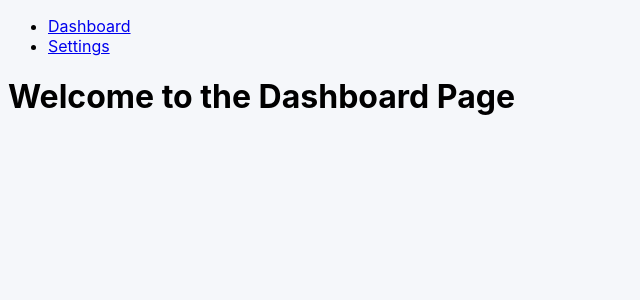
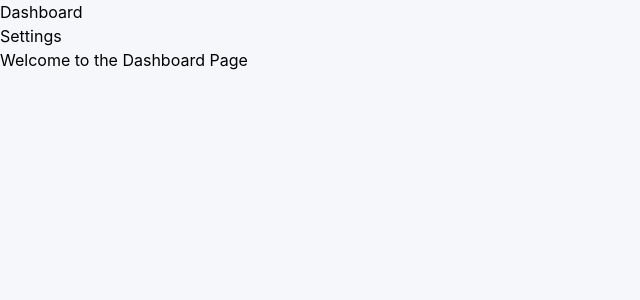
Before and after one commit to aditya-v22/financial-dashboard, a React (Vite) app: page / in a window 1280 px wide. Shown: the top 300 px of the page, without its empty margins (0-640 px from the left). Built offline with nearby package versions, Linux system fonts and the light colour scheme.

Commit message:
Initialize tailwind CSS and set color's design tokens

```diff
--- /dev/null
+++ b/postcss.config.js
@@ -0,0 +1,6 @@
+export default {
+  plugins: {
+    tailwindcss: {},
+    autoprefixer: {}
+  }
+};
--- a/src/App.tsx
+++ b/src/App.tsx
@@ -1,6 +1,13 @@
+import { useLayoutEffect } from "react";
 import { AppRoutes } from "./routes";
 
 function App() {
+  useLayoutEffect(() => {
+    const root = document.documentElement;
+    const vh = Math.max(root.clientHeight || 0, window.innerHeight || 0);
+    root.style.setProperty("--app-root-winh", `${vh}px`);
+  }, []);
+
   return <AppRoutes />;
 }
 
--- a/src/index.css
+++ b/src/index.css
@@ -1,3 +1,7 @@
+@tailwind base;
+@tailwind components;
+@tailwind utilities;
+
 :root {
   font-family: Inter, sans-serif;
   background-color: #f5f7fa;
--- /dev/null
+++ b/tailwind.config.js
@@ -0,0 +1,69 @@
+/** @type {import('tailwindcss').Config} */
+export default {
+  content: ["./src/**/*.{js,jsx,ts,tsx}"],
+  theme: {
+    extend: {
+      borderColor: {
+        primary: {
+          50: "#DFE5EE",
+          100: "#DFEAF2",
+          200: "#E6EFF5",
+          900: "#343C6A",
+        },
+        gray: {
+          50: "#F3F3F5",
+          100: "#F4F5F7",
+        },
+      },
+      textColor: {
+        light: "#FFFFFF",
+        primary: {
+          50: "#8BA3CB",
+          100: "#718EBF",
+          600: "#396AFF",
+          900: "#343C6A",
+        },
+        gray: {
+          200: "#B1B1B1",
+          950: "#232323",
+        },
+      },
+      backgroundColor: {
+        light: "#FFFFFF",
+        gray: {
+          50: "#F5F7FA",
+          100: "#F3F3F5",
+          200: "#EDF1F7",
+          600: "#9199AF",
+        },
+      },
+      colors: {
+        light: "#FFFFFF",
+        primary: {
+          100: "#E7EDFF",
+          600: "#396AFF",
+          900: "#343C6A",
+        },
+        secondary: {
+          50: "#DCFAF8",
+          300: "#16DBCC",
+        },
+        gray: {
+          950: "#232323",
+        },
+        error: {
+          500: "#FF4B4A",
+        },
+        warning: {
+          50: "#FFF5D9",
+          300: "#FFBB38",
+          500: "#FC7900",
+        },
+        success: {
+          400: "#41D4A8",
+        },
+      },
+    },
+  },
+  plugins: [],
+};
```
